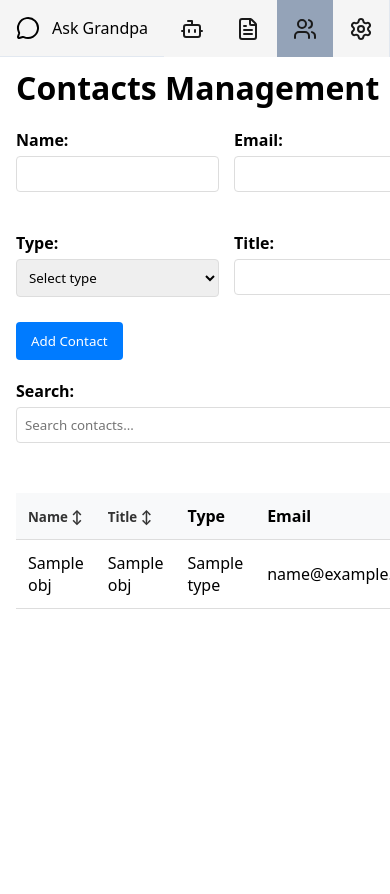
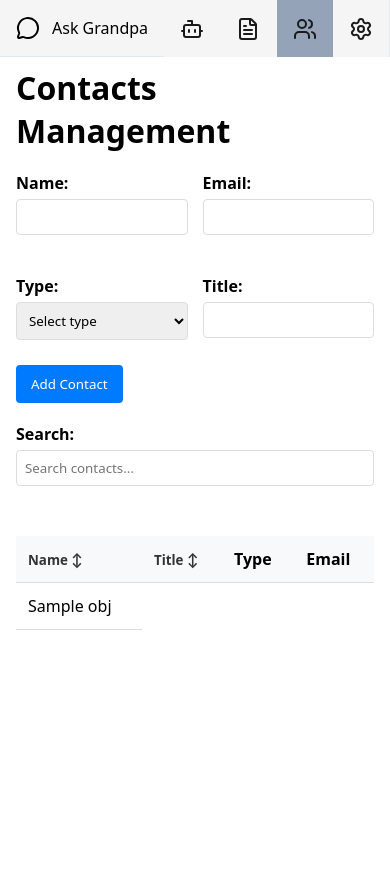
Before and after one commit to podgortsev/grand, a Django app: template app/templates/contacts.html in a window 390 px wide; the page is wider, and only the part inside the window is pictured. Run offline with Django 5.2, Linux system fonts and the light colour scheme; the template is opened without the code that fills it: most values are stand-ins (such as "Sample title", 1, 10 or a date in 2020).

Commit message:
Add files via upload

```diff
--- a/app/templates/contacts.html
+++ b/app/templates/contacts.html
@@ -8,6 +8,7 @@
     <script src="https://ajax.googleapis.com/ajax/libs/jquery/3.7.1/jquery.min.js"></script>
     <style>
         @media screen and (max-width: 768px) {
+            .mobileno{display: none;}
             #toggleSidebar{display: none;}
             .sidebar-header{padding-right:1rem !important}
             #sidebar{
@@ -591,9 +592,9 @@
                     {% for obj in contas %}
                         <tr>
                             <td>{{obj.name}}</td>
-                            <td>{{obj.title}}</td>
-                            <td>{{obj.type}}</td>
-                            <td>{{obj.email}}</td>
+                            <td class="mobileno">{{obj.title}}</td>
+                            <td class="mobileno">{{obj.type}}</td>
+                            <td class="mobileno">{{obj.email}}</td>
                         </tr>
                     {% endfor %}
                 </thead>
@@ -675,9 +676,9 @@
                         const row = document.createElement('tr');
                         row.innerHTML = `
                             <td>${contact.name}</td>
-                            <td>${contact.title}</td>
-                            <td>${contact.type}</td>
-                            <td>${contact.email}</td>
+                            <td class="mobileno">${contact.title}</td>
+                            <td class="mobileno">${contact.type}</td>
+                            <td class="mobileno">${contact.email}</td>
                         `;
                         tbody.appendChild(row);
                     });
```
